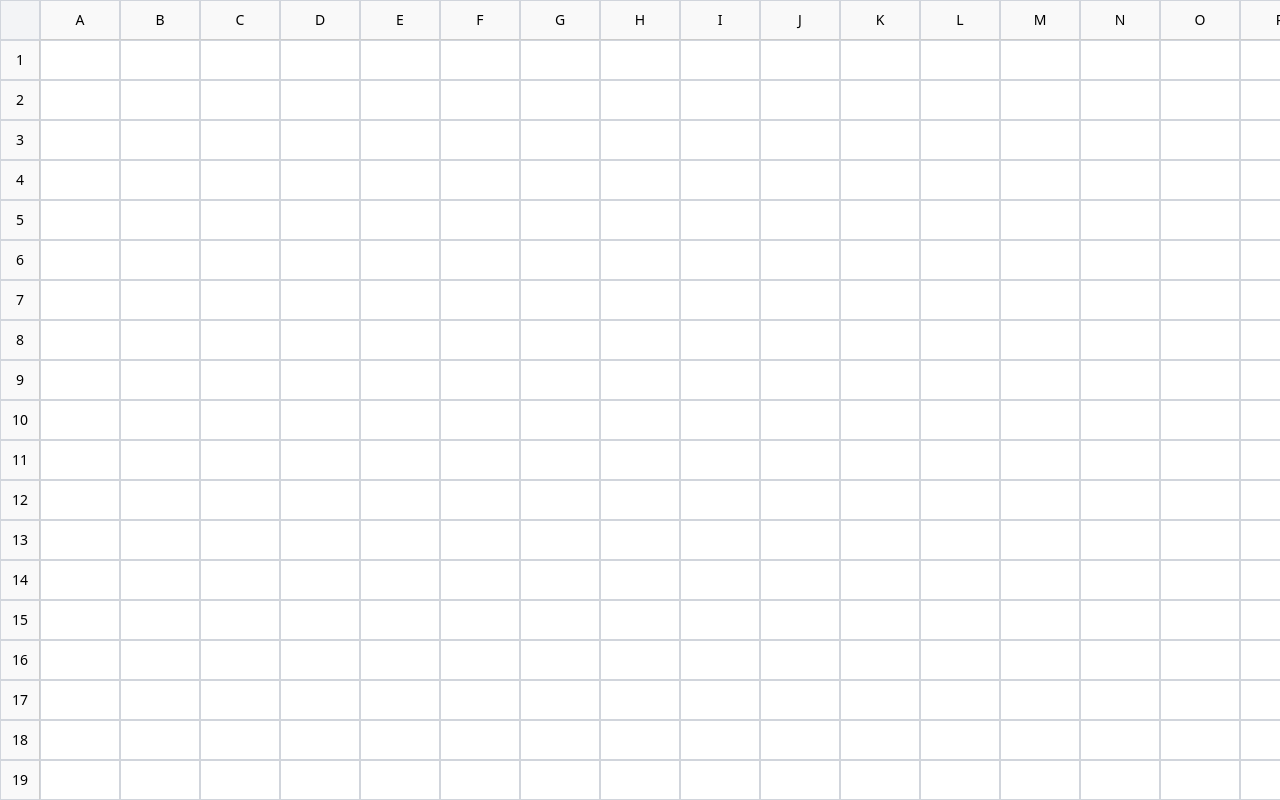
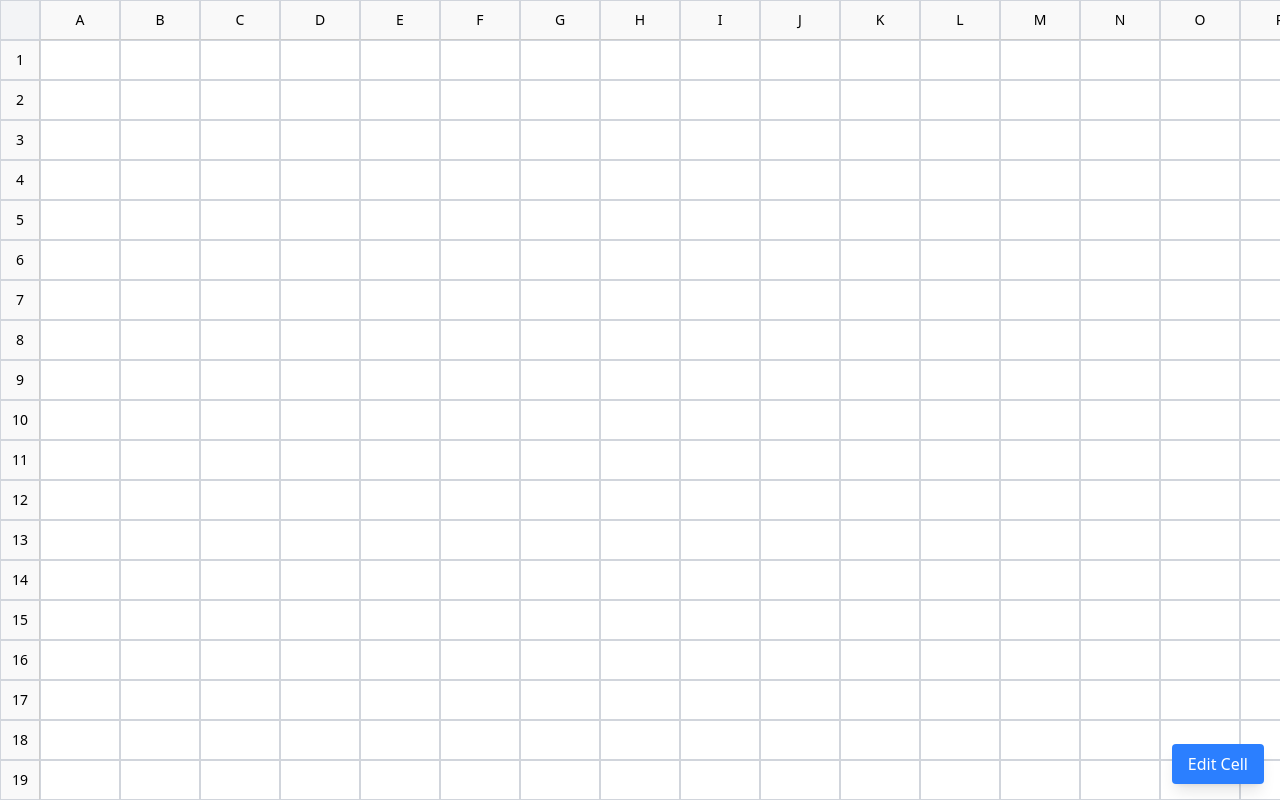
Before and after one commit to GucioWons/excelizer, a React (Vite) app: page / in a window 1280 px wide. Built offline with nearby package versions, Linux system fonts and the light colour scheme.

Commit message:
Added-edit-cell-button

```diff
--- a/src/components/sheet/Sheet.tsx
+++ b/src/components/sheet/Sheet.tsx
@@ -54,12 +54,14 @@ function Sheet() {
     }, [rows]);
 
     return (
+        <>
         <div
             ref={containerRef}
             onScroll={handleScroll}
             className="w-screen h-screen overflow-auto bg-white"
         >
-            <ColumnHeadersRow columns={columns} rowHeaderWidth={getRowHeaderWidth()} selectedColumn={selectedCell?.column}/>
+            <ColumnHeadersRow columns={columns} rowHeaderWidth={getRowHeaderWidth()}
+                              selectedColumn={selectedCell?.column}/>
             {Array.from({length: rows}).map((_, rowIdx) => (
                 <div key={`row-${rowIdx}`} className="flex">
                     <Row
@@ -72,7 +74,15 @@ function Sheet() {
                 </div>
             ))}
         </div>
-    );
+    <button
+        onClick={() => {}}
+        className="fixed bottom-4 right-4 bg-blue-500 text-white px-4 py-2 rounded shadow-lg hover:bg-blue-600 transition"
+    >
+        Edit Cell
+    </button>
+        </>
+)
+    ;
 }
 
 export default Sheet;
```
